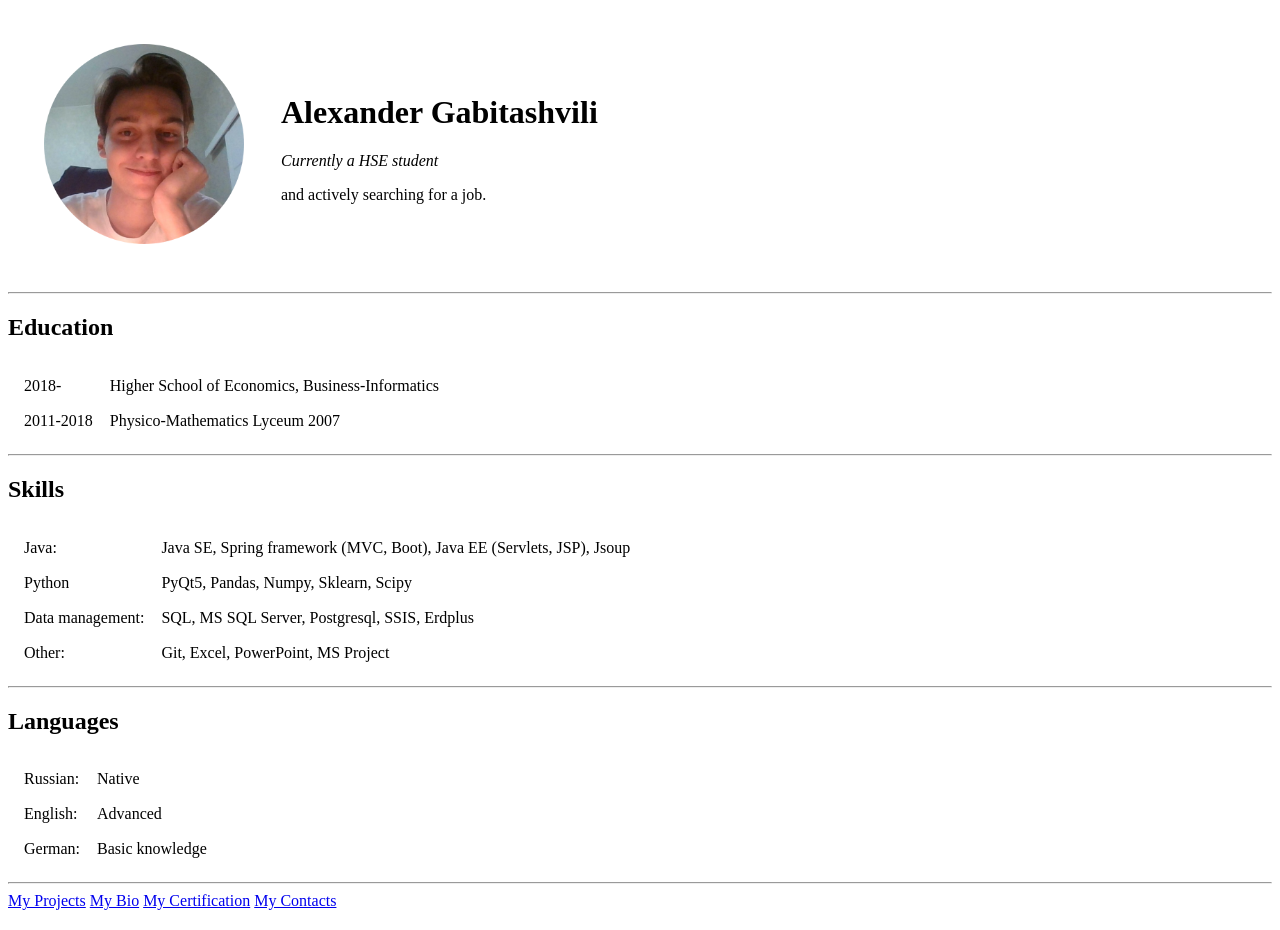
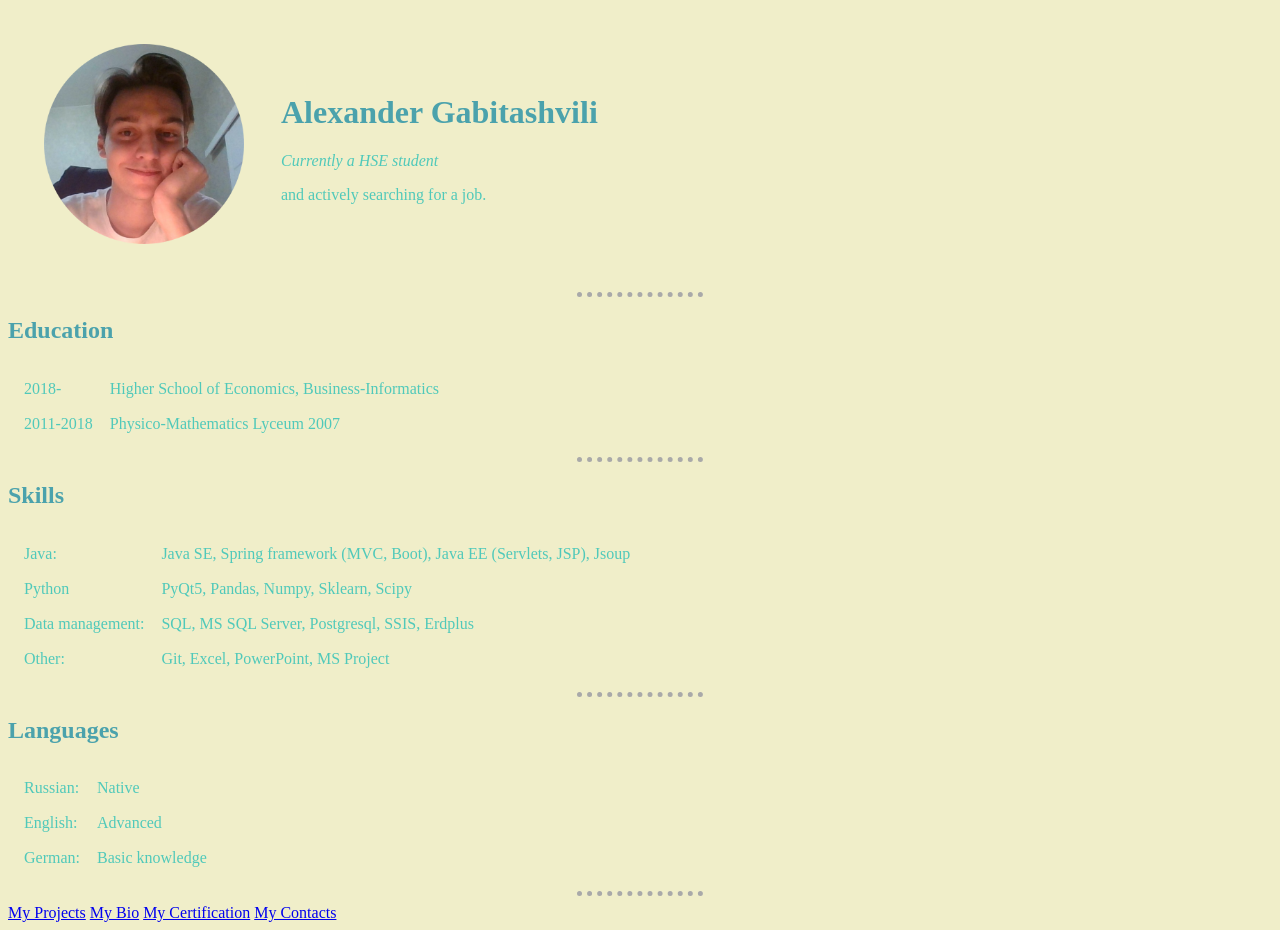
Before and after one commit to TarnishingColors/CV, a plain HTML site: page index.html in a window 1280 px wide. Drawn offline with Linux system fonts and the light colour scheme.

Commit message:
added style to font and background

```diff
--- /dev/null
+++ b/css/styles.css
@@ -0,0 +1,26 @@
+hr {
+    border-style: dotted none none;
+    width: 10%;
+    border-width: 5px;
+    border-color: darkgrey;
+}
+
+body {
+    background: #f0eec9;
+}
+
+.header {
+    color: #4ba2ac;
+}
+
+.info {
+    color: #50c9ba;
+}
+
+.my_photo {
+    width: auto;
+    text-align: center;
+    padding: 15px;
+    height: 200px;
+    width: 200px;
+}
--- a/index.html
+++ b/index.html
@@ -3,70 +3,62 @@
 <head>
     <meta charset="UTF-8">
     <title>Alex's Personal Site</title>
-    <style>
-        .photo {
-            width: auto;
-            text-align: center;
-            padding: 15px;
-            height: 200px;
-            width: 200px;
-        }
-    </style>
+    <link rel="stylesheet" href="css/styles.css">
 </head>
 <body>
     <table cellspacing="20">
-        <td><img class="photo" src="html/img/photo.png" alt="photo of alex"></td>
-        <td><h1>Alexander Gabitashvili</h1>
-        <p><em>Currently a HSE student</em></p>
-            <p>and actively searching for a job.</p></td>
+        <td><img class="my_photo" src="html/img/photo.png" alt="photo of alex"></td>
+        <td><h1 class="header">Alexander Gabitashvili</h1>
+        <p class="info"><em>Currently a HSE student</em></p>
+            <p class="info">and actively searching for a job.</p></td>
     </table>
     <hr>
-    <h2>Education</h2>
+    <h2 class="header">Education</h2>
     <table cellspacing="15">
         <tr>
-            <td>2018-</td>
-            <td>Higher School of Economics, Business-Informatics</td>
+            <td class="info">2018-</td>
+            <td class="info">Higher School of Economics, Business-Informatics</td>
         </tr>
         <tr>
-            <td>2011-2018</td>
-            <td>Physico-Mathematics Lyceum 2007</td>
+            <td class="info">2011-2018</td>
+            <td class="info">Physico-Mathematics Lyceum 2007</td>
         </tr>
     </table>
     <hr>
 
-    <h2>Skills</h2>
+    <h2 class="header">Skills</h2>
     <table cellspacing="15">
         <tr>
-            <td>Java:</td>
-            <td>Java SE, Spring framework (MVC, Boot), Java EE (Servlets, JSP), Jsoup</td>
+            <td class="info">Java:</td>
+            <td class="info">Java SE, Spring framework (MVC, Boot), Java EE (Servlets, JSP), Jsoup</td>
         </tr>
         <tr>
-            <td>Python</td>
-            <td>PyQt5, Pandas, Numpy, Sklearn, Scipy</td>
+            <td class="info">Python</td>
+            <td class="info">PyQt5, Pandas, Numpy, Sklearn, Scipy</td>
         </tr>
         <tr>
-            <td>Data management:</td>
-            <td>SQL, MS SQL Server, Postgresql, SSIS, Erdplus</td>
+            <td class="info">Data management:</td>
+            <td class="info">SQL, MS SQL Server, Postgresql, SSIS, Erdplus</td>
         </tr>
         <tr>
-            <td>Other:</td>
-            <td>Git, Excel, PowerPoint, MS Project</td>
+            <td class="info">Other:</td>
+            <td class="info">Git, Excel, PowerPoint, MS Project</td>
         </tr>
     </table>
     <hr>
-    <h2>Languages</h2>
+    <h2 class="header">Languages</h2>
     <table cellspacing="15">
         <tr>
-            <td>Russian:</td>
-            <td>Native</td>
+            <td class="info">Russian:</td>
+            <td class="info">Native</td>
         </tr>
         <tr>
-            <td>English:</td>
-            <td>Advanced</td>
+            <td class="info">English:</td>
+            <td class="info">Advanced</td>
         </tr>
         <tr>
-            <td>German:</td>
-            <td>Basic knowledge</td>
+            <td class="info">German:</td>
+            <td class="info">Basic knowledge</td>
         </tr>
     </table>
     <hr>
```
Also changed, not shown: html/bio.html (+3 -2 lines), html/certification.html (+14 -13 lines), html/contacts.html (+8 -7 lines).
